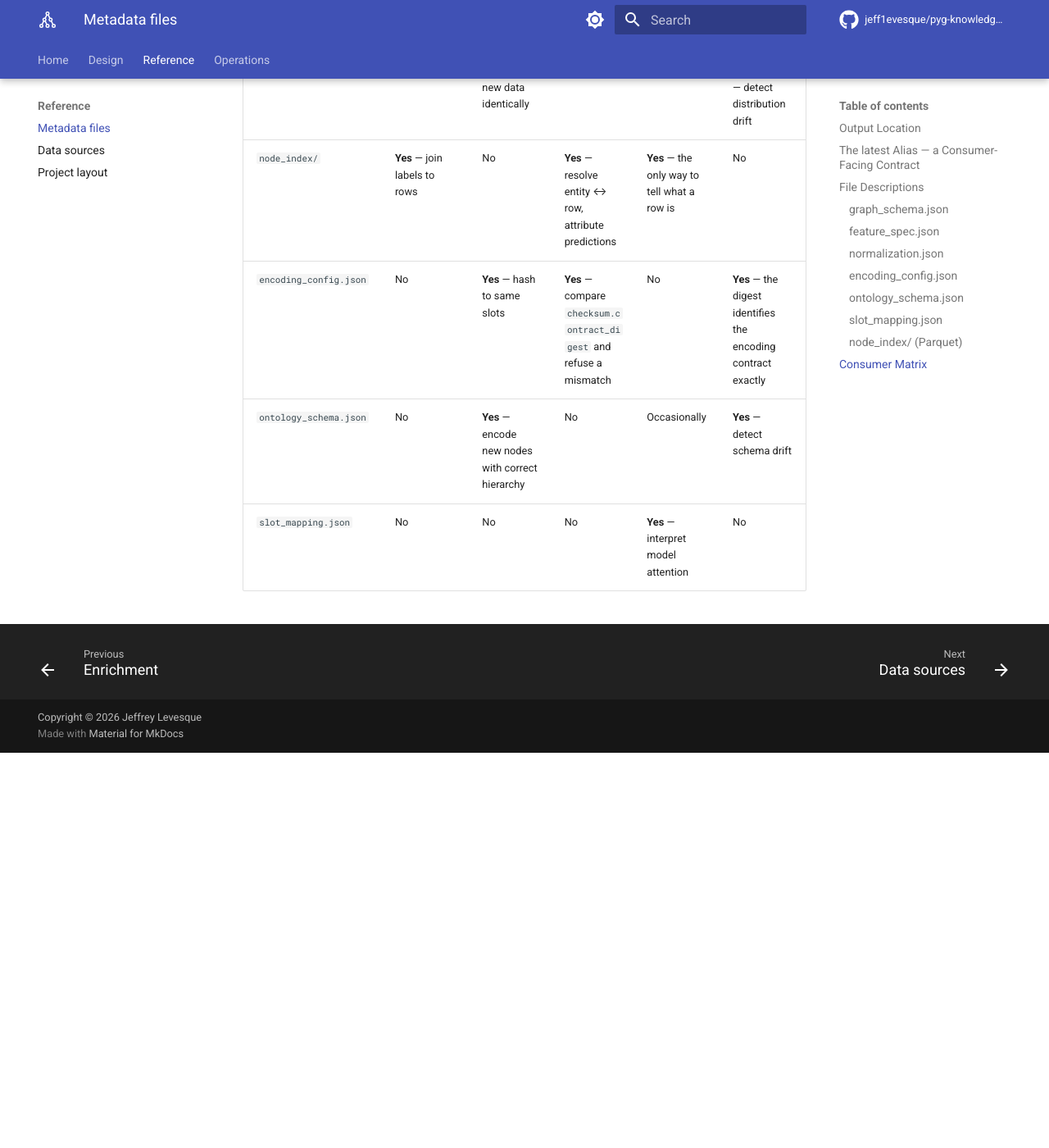
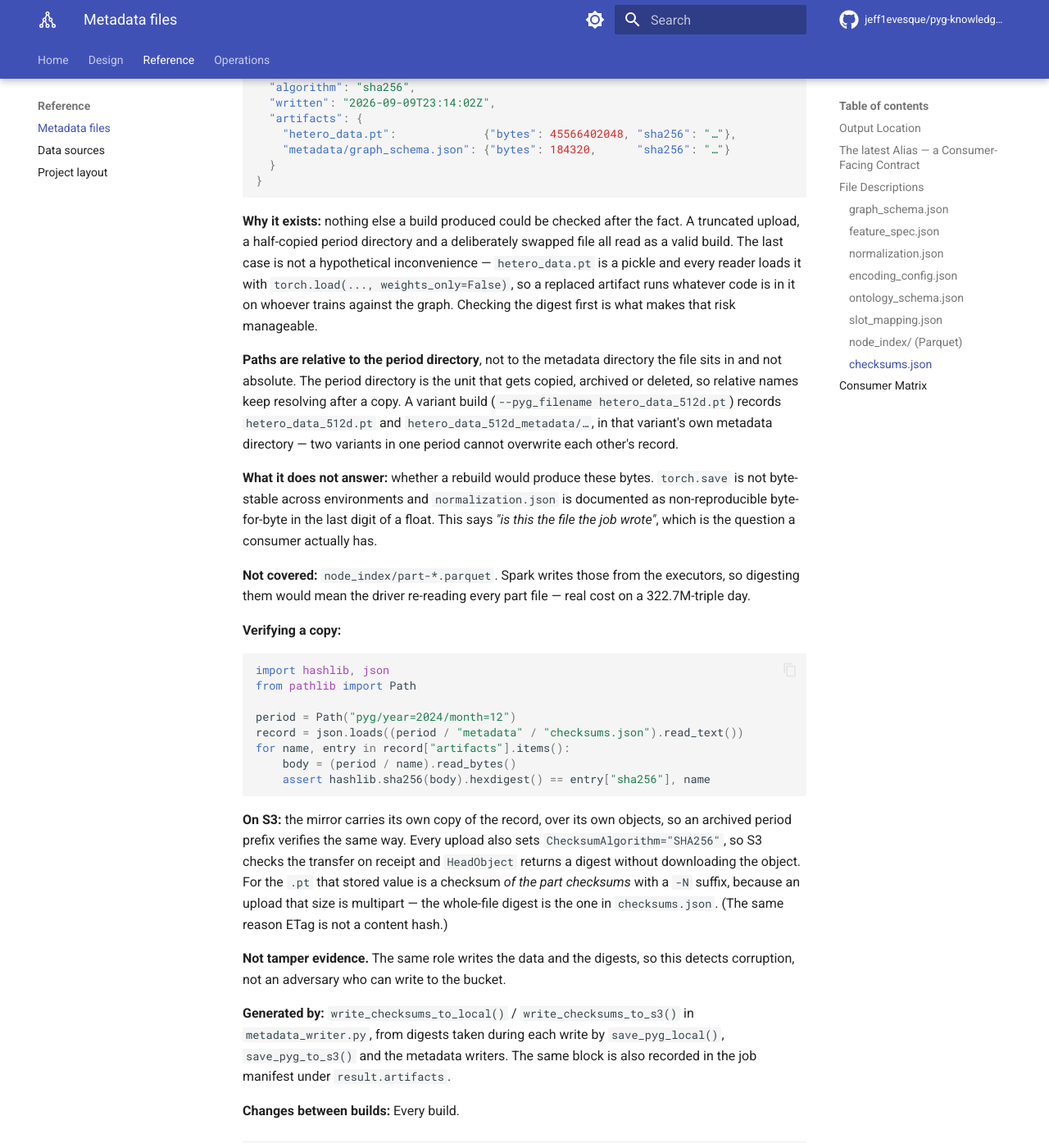
Before and after one commit to jeff1evesque/pyg-knowledge-graph-builder, an MkDocs documentation site: the page built from documentation/reference/outputs.md, in a window 1280 px wide and 1400 px high, scrolled down 11669 px. Shown: the whole window at 82% size. Built offline with MkDocs 1.6.1 and Material for MkDocs 9.7.7, drawn with Linux system fonts in a browser that asks for light colours; comment, search, counter and statistics services are not loaded; before the commit the page ends 12587 px from its top, so only the background shows below that; some of the changed text lies outside the part shown.

Commit message:
#400: outputs.md, checksums.json, how to verify a copy, and what the latest alias cannot

````diff
--- a/documentation/reference/outputs.md
+++ b/documentation/reference/outputs.md
@@ -1,6 +1,8 @@
 # Metadata Files
 
 Every PyG build produces six JSON metadata files written alongside the `.pt` file (locally, and mirrored to S3 when an archive is configured). These files enable downstream training and inference code to consistently use the `HeteroData` object without re-running the pipeline.
+
+A seventh file, [`checksums.json`](#checksumsjson), is written last and is not one of the six. It records the size and SHA-256 of the `.pt` and of each metadata file, so a consumer can tell the bytes it fetched are the bytes the job wrote — which matters here because the `.pt` is a pickle and loading one is running whatever is inside it.
 
 ## Output Location
 
@@ -17,7 +19,8 @@ The period is written as Hive-style partition directories (`year=2024/month=12`)
 │   ├── normalization.json
 │   ├── encoding_config.json
 │   ├── ontology_schema.json
-│   └── slot_mapping.json
+│   ├── slot_mapping.json
+│   └── checksums.json
 └── node_index/
     └── part-*.parquet
 ```
@@ -68,9 +71,11 @@ This is the **stable key**. It is the same layout as a period path with `year=YY
 | content | byte-identical to that build's period-partitioned copy |
 | freshness | overwritten by every build; always the most recent |
 | variants | a non-default `--pyg_filename` aliases to `<base>/pyg/latest/{stem}_metadata/graph_schema.json`, so variants never collide |
-| scope | **only** `graph_schema.json` — there is no `.pt` and no node index under `latest/` |
+| scope | **only** `graph_schema.json` — there is no `.pt`, no node index and no `checksums.json` under `latest/` |
 
 Only the schema is aliased because it is the only artifact with an external reader. Copying all six metadata files would advertise `latest/` as a complete build, which it is not.
+
+One consequence to know about: a consumer pinned to the alias has nothing to verify its copy against. The record beside a build covers that build's period directory, and the alias is a copy of one file out of it. Verify against the period copy, or treat the alias as a pointer to which period to fetch rather than as the artifact itself.
 
 `--s3_archive_bucket` mirrors the period copy using the same relative shape — `s3_pyg_key` defaults to `pyg/{period_partition}/{pyg_filename}` — so the archive and work-dir layouts already agree segment for segment. The alias is written to the work dir only; making it reachable to an external consumer (public-read, CORS, CDN) is a hosting concern outside this repository.
 
@@ -266,6 +271,50 @@ The six JSON files above are all schema-level: together they answer *"what does
 
 **Changes between builds:** Every build — it is per-period by nature.
 
+### `checksums.json`
+
+What a build wrote, how big each file was, and its SHA-256. Written last, into the same metadata directory, so a period directory can be checked against itself:
+
+```json
+{
+  "algorithm": "sha256",
+  "written": "2026-09-09T23:14:02Z",
+  "artifacts": {
+    "hetero_data.pt":             {"bytes": 45566402048, "sha256": "…"},
+    "metadata/graph_schema.json": {"bytes": 184320,      "sha256": "…"}
+  }
+}
+```
+
+**Why it exists:** nothing else a build produced could be checked after the fact. A truncated upload, a half-copied period directory and a deliberately swapped file all read as a valid build. The last case is not a hypothetical inconvenience — `hetero_data.pt` is a pickle and every reader loads it with `torch.load(..., weights_only=False)`, so a replaced artifact runs whatever code is in it on whoever trains against the graph. Checking the digest first is what makes that risk manageable.
+
+**Paths are relative to the period directory**, not to the metadata directory the file sits in and not absolute. The period directory is the unit that gets copied, archived or deleted, so relative names keep resolving after a copy. A variant build (`--pyg_filename hetero_data_512d.pt`) records `hetero_data_512d.pt` and `hetero_data_512d_metadata/…`, in that variant's own metadata directory — two variants in one period cannot overwrite each other's record.
+
+**What it does not answer:** whether a rebuild would produce these bytes. `torch.save` is not byte-stable across environments and `normalization.json` is documented as non-reproducible byte-for-byte in the last digit of a float. This says *"is this the file the job wrote"*, which is the question a consumer actually has.
+
+**Not covered:** `node_index/part-*.parquet`. Spark writes those from the executors, so digesting them would mean the driver re-reading every part file — real cost on a 322.7M-triple day.
+
+**Verifying a copy:**
+
+```python
+import hashlib, json
+from pathlib import Path
+
+period = Path("pyg/year=2024/month=12")
+record = json.loads((period / "metadata" / "checksums.json").read_text())
+for name, entry in record["artifacts"].items():
+    body = (period / name).read_bytes()
+    assert hashlib.sha256(body).hexdigest() == entry["sha256"], name
+```
+
+**On S3:** the mirror carries its own copy of the record, over its own objects, so an archived period prefix verifies the same way. Every upload also sets `ChecksumAlgorithm="SHA256"`, so S3 checks the transfer on receipt and `HeadObject` returns a digest without downloading the object. For the `.pt` that stored value is a checksum *of the part checksums* with a `-N` suffix, because an upload that size is multipart — the whole-file digest is the one in `checksums.json`. (The same reason ETag is not a content hash.)
+
+**Not tamper evidence.** The same role writes the data and the digests, so this detects corruption, not an adversary who can write to the bucket.
+
+**Generated by:** `write_checksums_to_local()` / `write_checksums_to_s3()` in `metadata_writer.py`, from digests taken during each write by `save_pyg_local()`, `save_pyg_to_s3()` and the metadata writers. The same block is also recorded in the job manifest under `result.artifacts`.
+
+**Changes between builds:** Every build.
+
 ---
 
 ## Consumer Matrix
@@ -279,3 +328,4 @@ The six JSON files above are all schema-level: together they answer *"what does
 | `encoding_config.json` | No | **Yes** — hash to same slots | **Yes** — compare `checksum.contract_digest` and refuse a mismatch | No | **Yes** — the digest identifies the encoding contract exactly |
 | `ontology_schema.json` | No | **Yes** — encode new nodes with correct hierarchy | No | Occasionally | **Yes** — detect schema drift |
 | `slot_mapping.json` | No | No | No | **Yes** — interpret model attention | No |
+| `checksums.json` | **Yes** — check the `.pt` before `torch.load` unpickles it | No | **Yes** — same check on the artifact being loaded | Occasionally — confirm a copy arrived intact | **Yes** — names the exact bytes a run produced |
````
